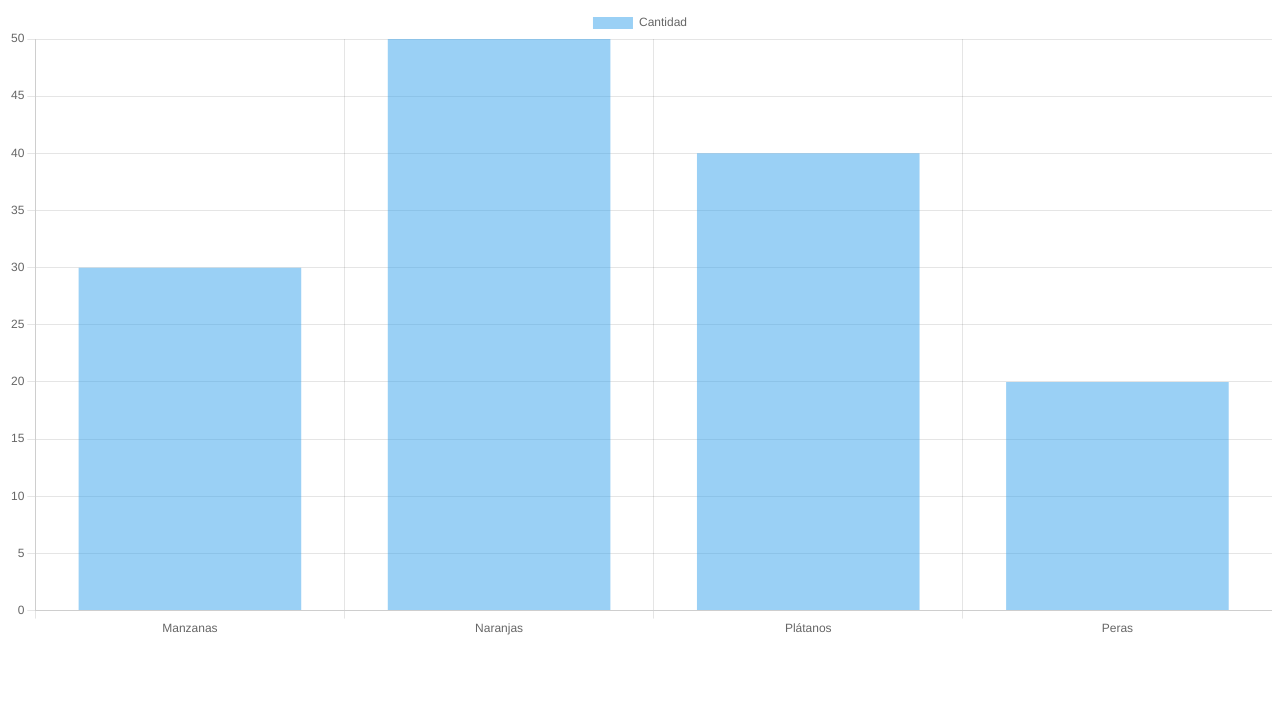
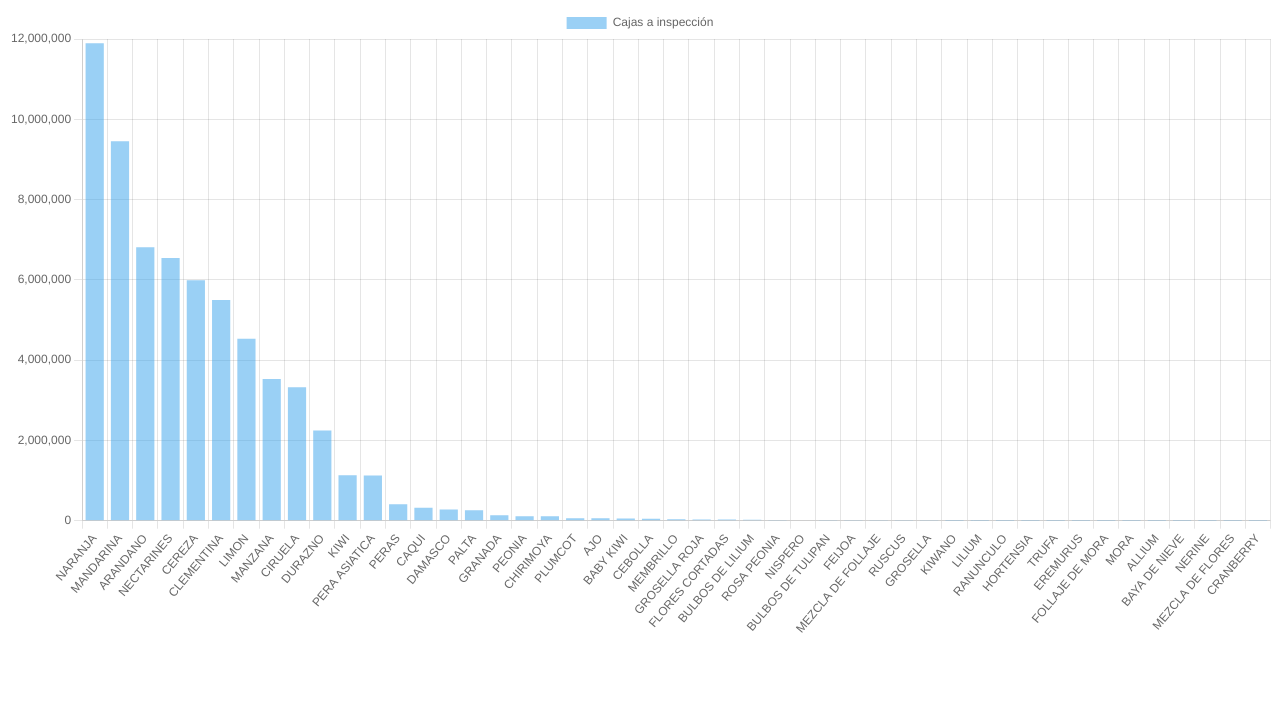
Before and after one commit to josegdotcom/Poryecto-infovis, a plain HTML site: page index.html in a window 1280 px wide. Shown: the part 73-800 px from the top of the page. Drawn offline with nearby package versions, Linux system fonts and the light colour scheme.

Commit message:
prueba de graficos 2

```diff
--- /dev/null
+++ b/data/datos/especies.json
@@ -0,0 +1,190 @@
+[
+    {
+        "especie": "NARANJA",
+        "cajas": 11891733
+    },
+    {
+        "especie": "MANDARINA",
+        "cajas": 9451996
+    },
+    {
+        "especie": "ARANDANO",
+        "cajas": 6809520
+    },
+    {
+        "especie": "NECTARINES",
+        "cajas": 6546281
+    },
+    {
+        "especie": "CEREZA",
+        "cajas": 5991979
+    },
+    {
+        "especie": "CLEMENTINA",
+        "cajas": 5495829
+    },
+    {
+        "especie": "LIMON",
+        "cajas": 4535384
+    },
+    {
+        "especie": "MANZANA",
+        "cajas": 3529389
+    },
+    {
+        "especie": "CIRUELA",
+        "cajas": 3327887
+    },
+    {
+        "especie": "DURAZNO",
+        "cajas": 2248420
+    },
+    {
+        "especie": "KIWI",
+        "cajas": 1131226
+    },
+    {
+        "especie": "PERA ASIATICA",
+        "cajas": 1126744
+    },
+    {
+        "especie": "PERAS",
+        "cajas": 407906
+    },
+    {
+        "especie": "CAQUI",
+        "cajas": 324694
+    },
+    {
+        "especie": "DAMASCO",
+        "cajas": 277507
+    },
+    {
+        "especie": "PALTA",
+        "cajas": 261318
+    },
+    {
+        "especie": "GRANADA",
+        "cajas": 133829
+    },
+    {
+        "especie": "PEONIA",
+        "cajas": 112035
+    },
+    {
+        "especie": "CHIRIMOYA",
+        "cajas": 111588
+    },
+    {
+        "especie": "PLUMCOT",
+        "cajas": 62652
+    },
+    {
+        "especie": "AJO",
+        "cajas": 58854
+    },
+    {
+        "especie": "BABY KIWI",
+        "cajas": 53556
+    },
+    {
+        "especie": "CEBOLLA",
+        "cajas": 46828
+    },
+    {
+        "especie": "MEMBRILLO",
+        "cajas": 36280
+    },
+    {
+        "especie": "GROSELLA ROJA",
+        "cajas": 30436
+    },
+    {
+        "especie": "FLORES CORTADAS",
+        "cajas": 29706
+    },
+    {
+        "especie": "BULBOS DE LILIUM",
+        "cajas": 21895
+    },
+    {
+        "especie": "ROSA PEONIA",
+        "cajas": 17736
+    },
+    {
+        "especie": "NISPERO",
+        "cajas": 13708
+    },
+    {
+        "especie": "BULBOS DE TULIPAN",
+        "cajas": 6434
+    },
+    {
+        "especie": "FEIJOA",
+        "cajas": 4680
+    },
+    {
+        "especie": "MEZCLA DE FOLLAJE",
+        "cajas": 3704
+    },
+    {
+        "especie": "RUSCUS",
+        "cajas": 2684
+    },
+    {
+        "especie": "GROSELLA",
+        "cajas": 2640
+    },
+    {
+        "especie": "KIWANO",
+        "cajas": 2456
+    },
+    {
+        "especie": "LILIUM",
+        "cajas": 2046
+    },
+    {
+        "especie": "RANUNCULO",
+        "cajas": 1824
+    },
+    {
+        "especie": "HORTENSIA",
+        "cajas": 1683
+    },
+    {
+        "especie": "TRUFA",
+        "cajas": 1106
+    },
+    {
+        "especie": "EREMURUS",
+        "cajas": 1080
+    },
+    {
+        "especie": "FOLLAJE DE MORA",
+        "cajas": 200
+    },
+    {
+        "especie": "MORA",
+        "cajas": 167
+    },
+    {
+        "especie": "ALLIUM",
+        "cajas": 122
+    },
+    {
+        "especie": "BAYA DE NIEVE",
+        "cajas": 96
+    },
+    {
+        "especie": "NERINE",
+        "cajas": 65
+    },
+    {
+        "especie": "MEZCLA DE FLORES",
+        "cajas": 50
+    },
+    {
+        "especie": "CRANBERRY",
+        "cajas": 9
+    }
+]
--- a/index.html
+++ b/index.html
@@ -1,5 +1,6 @@
 <!DOCTYPE html>
 <html lang="es">
+
 <head>
     <meta charset="UTF-8">
     <meta name="viewport" content="width=device-width, initial-scale=1.0">
@@ -11,7 +12,7 @@
 
 <body>
 
-    <h1>Prueba grafico</h1>
+    <h1>Especies por cantidad de cajas</h1>
 
     <canvas id="grafico"></canvas>
 
@@ -19,4 +20,5 @@
     <script src="js/main.js"></script>
 
 </body>
+
 </html>
--- a/js/main.js
+++ b/js/main.js
@@ -1,20 +1,28 @@
+fetch("data/datos/especies.json")
+    .then(response => {
+        if (!response.ok) {
+            throw new Error("No se pudo cargar especies.json");
+        }
+
+        return response.json();
+    })
+    .then(datos => {
+
+        const etiquetas = datos.map(item => item.especie);
+        const valores = datos.map(item => item.cajas);
+
         const ctx = document.getElementById("grafico");
 
         new Chart(ctx, {
             type: "bar",
 
             data: {
-        labels: [
-            "Manzanas",
-            "Naranjas",
-            "Plátanos",
-            "Peras"
-        ],
+                labels: etiquetas,
 
                 datasets: [
                     {
-                label: "Cantidad",
-                data: [30, 50, 40, 20]
+                        label: "Cajas a inspección",
+                        data: valores
                     }
                 ]
             },
@@ -23,3 +31,7 @@ new Chart(ctx, {
                 responsive: true
             }
         });
+    })
+    .catch(error => {
+        console.error("Error:", error);
+    });
```
Also changed, not shown: 2 other files. Lines whose indentation alone changed are shown as unchanged.
